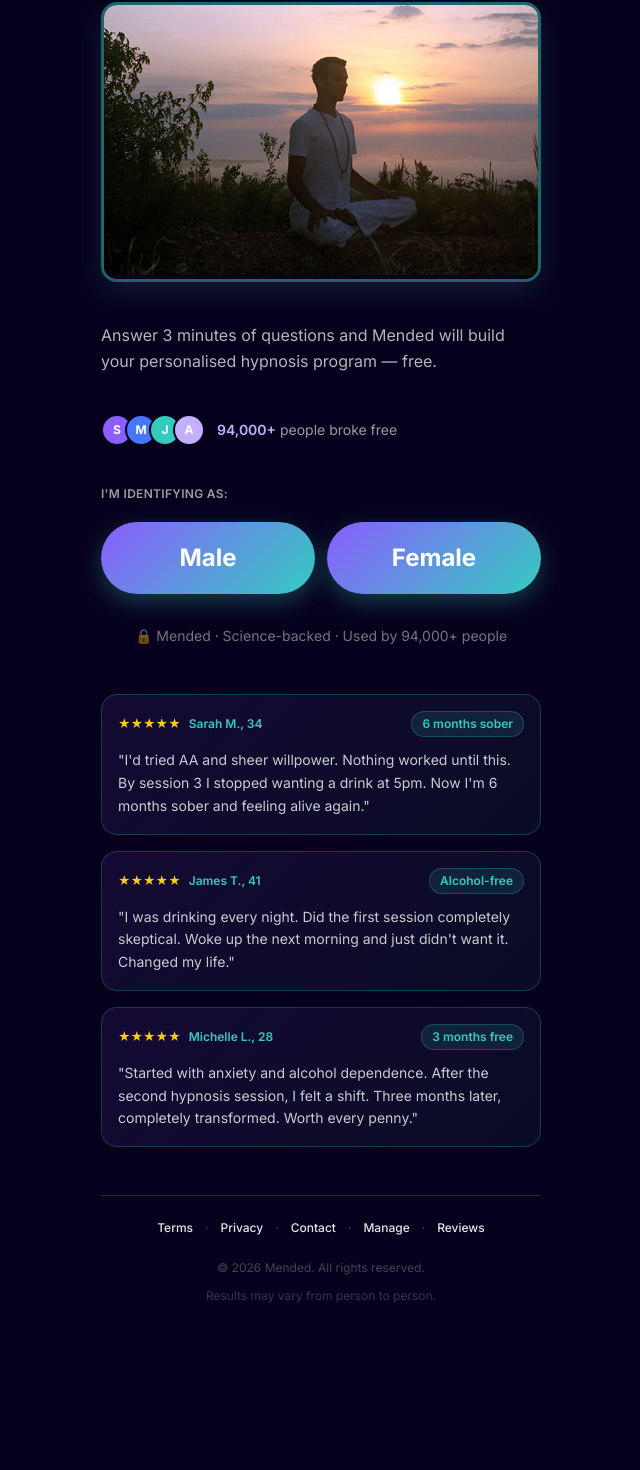
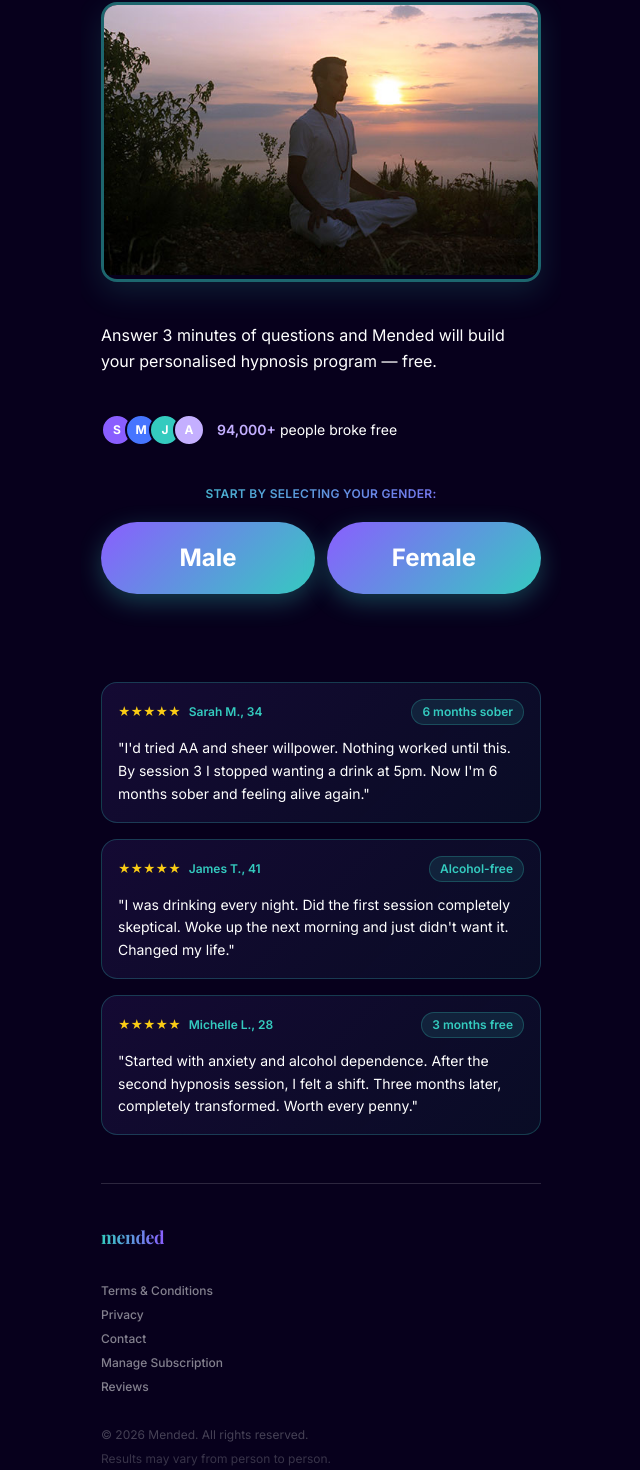
Before and after one commit to andrewhopper1974/mended, a Next.js app: page / in a window 1280 px wide. Shown: the part 248-1718 px from the top of the page, without its empty margins (319-959 px from the left). Before the commit the page ends 1592 px from the top, so only its background shows below. Built offline with nearby package versions, Linux system fonts and the light colour scheme; a web font is replaced by a local one.

Commit message:
update support email

```diff
--- a/app/contact/page.tsx
+++ b/app/contact/page.tsx
@@ -141,11 +141,11 @@ export default function ContactPage() {
           Or email us directly:
         </p>
         <a
-          href="mailto:support@quitwithhypnosis.com"
+          href="mailto:support@mended.health"
           className="text-base font-semibold"
           style={{ color: "#34CBBF" }}
         >
-          support@quitwithhypnosis.com
+          support@mended.health
         </a>
       </div>
     </motion.div>
--- a/app/manage/page.tsx
+++ b/app/manage/page.tsx
@@ -82,11 +82,11 @@ export default function ManagePage() {
               Email our support team:
             </p>
             <a
-              href="mailto:support@quitwithhypnosis.com"
+              href="mailto:support@mended.health"
               className="text-lg font-bold"
               style={{ color: "#34CBBF" }}
             >
-              support@quitwithhypnosis.com
+              support@mended.health
             </a>
             <p className="text-sm mt-3" style={{ color: "rgba(255,255,255,0.6)" }}>
               Include your email address and let us know what change you'd like to make (change plan, pause,
--- a/app/privacy/page.tsx
+++ b/app/privacy/page.tsx
@@ -126,7 +126,7 @@ export default function PrivacyPage() {
           </h2>
           <p style={{ color: "rgba(255,255,255,0.7)", lineHeight: "1.6" }}>
             Depending on your location, you may have the right to access, modify, or delete your personal data.
-            To exercise these rights, please email support@quitwithhypnosis.com. We will respond to requests within 30 days.
+            To exercise these rights, please email support@mended.health. We will respond to requests within 30 days.
           </p>
         </section>
 
@@ -144,7 +144,7 @@ export default function PrivacyPage() {
             Contact Us
           </h2>
           <p style={{ color: "rgba(255,255,255,0.7)", lineHeight: "1.6" }}>
-            For privacy-related questions, please contact support@quitwithhypnosis.com
+            For privacy-related questions, please contact support@mended.health
           </p>
         </section>
       </div>
--- a/app/refund/page.tsx
+++ b/app/refund/page.tsx
@@ -74,7 +74,7 @@ export default function RefundPage() {
             <li>
               <strong>1. Email Support</strong>
               <p className="mt-1">
-                Send an email to support@quitwithhypnosis.com with your request. Include your email address and
+                Send an email to support@mended.health with your request. Include your email address and
                 the email address you used to make the purchase.
               </p>
             </li>
@@ -137,8 +137,8 @@ export default function RefundPage() {
           </h2>
           <p style={{ color: "rgba(255,255,255,0.7)", lineHeight: "1.6" }}>
             Contact us at{" "}
-            <a href="mailto:support@quitwithhypnosis.com" style={{ color: "#34CBBF" }}>
-              support@quitwithhypnosis.com
+            <a href="mailto:support@mended.health" style={{ color: "#34CBBF" }}>
+              support@mended.health
             </a>
             {" "}and we'll be happy to answer any questions about this guarantee.
           </p>
--- a/app/terms/page.tsx
+++ b/app/terms/page.tsx
@@ -58,7 +58,7 @@ export default function TermsPage() {
           </h2>
           <ul className="space-y-2" style={{ color: "rgba(255,255,255,0.7)", lineHeight: "1.6" }}>
             <li>• Subscriptions renew automatically on a weekly, monthly, or quarterly basis</li>
-            <li>• You can cancel your subscription at any time by emailing support@quitwithhypnosis.com</li>
+            <li>• You can cancel your subscription at any time by emailing support@mended.health</li>
             <li>• Billing occurs on the date of purchase each renewal period</li>
             <li>• All prices are in USD and subject to applicable taxes</li>
           </ul>
@@ -70,7 +70,7 @@ export default function TermsPage() {
           </h2>
           <p style={{ color: "rgba(255,255,255,0.7)", lineHeight: "1.6" }}>
             If you are not satisfied with your purchase within 30 days, you are eligible for a full refund.
-            Simply email support@quitwithhypnosis.com with your request, and we will process your refund within 5 business days.
+            Simply email support@mended.health with your request, and we will process your refund within 5 business days.
           </p>
         </section>
 
@@ -113,7 +113,7 @@ export default function TermsPage() {
             Contact
           </h2>
           <p style={{ color: "rgba(255,255,255,0.7)", lineHeight: "1.6" }}>
-            For questions about these terms, please contact us at support@quitwithhypnosis.com
+            For questions about these terms, please contact us at support@mended.health
           </p>
         </section>
       </div>
--- a/components/IntroScreen.tsx
+++ b/components/IntroScreen.tsx
@@ -82,7 +82,7 @@ export default function IntroScreen({ onStart }: Props) {
 
         <p
           className="text-base leading-relaxed mb-10"
-          style={{ color: "rgba(255,255,255,0.7)" }}
+          style={{ color: "#ffffff" }}
         >
           Answer 3 minutes of questions and Mended will build your
           personalised hypnosis program — free.
@@ -105,7 +105,7 @@ export default function IntroScreen({ onStart }: Props) {
               </div>
             ))}
           </div>
-          <p className="text-sm" style={{ color: "rgba(255,255,255,0.6)" }}>
+          <p className="text-sm" style={{ color: "#ffffff" }}>
             <span className="font-semibold" style={{ color: "#c4afff" }}>
               94,000+
             </span>{" "}
@@ -113,10 +113,14 @@ export default function IntroScreen({ onStart }: Props) {
           </p>
         </div>
 
-        {/* Gender Selection - Clean Gradient Buttons */}
-        <div className="mb-8">
-          <p className="text-xs font-semibold mb-5 tracking-wide uppercase" style={{ color: "rgba(255,255,255,0.6)" }}>
-            I'm identifying as:
+        {/* Gender Selection */}
+        <div className="mb-10 text-center">
+          <p className="text-xs font-semibold mb-5 tracking-wide uppercase" style={{
+            background: "linear-gradient(90deg, #34CBBF 0%, #8A5EFF 100%)",
+            WebkitBackgroundClip: "text",
+            WebkitTextFillColor: "transparent",
+          }}>
+            Start by selecting your gender:
           </p>
           <div className="flex gap-3">
             <motion.button
@@ -151,13 +155,6 @@ export default function IntroScreen({ onStart }: Props) {
             </motion.button>
           </div>
         </div>
-
-        <p
-          className="text-center text-sm"
-          style={{ color: "rgba(255,255,255,0.45)" }}
-        >
-          🔒 Mended · Science-backed · Used by 94,000+ people
-        </p>
       </div>
 
       {/* Testimonials */}
@@ -208,7 +205,7 @@ export default function IntroScreen({ onStart }: Props) {
                 {t.tag}
               </span>
             </div>
-            <p className="text-sm leading-relaxed" style={{ color: "rgba(255,255,255,0.78)" }}>
+            <p className="text-sm leading-relaxed" style={{ color: "#ffffff" }}>
               {t.text}
             </p>
           </motion.div>
@@ -220,41 +217,42 @@ export default function IntroScreen({ onStart }: Props) {
         initial={{ opacity: 0 }}
         animate={{ opacity: 1 }}
         transition={{ delay: 1.2 }}
-        className="border-t flex justify-center items-center gap-3 pt-6 text-xs mt-12 flex-nowrap overflow-x-auto"
-        style={{
-          borderColor: "rgba(255,255,255,0.15)",
-        }}
+        className="border-t mt-12 pt-10 flex flex-col items-start gap-8"
+        style={{ borderColor: "rgba(255,255,255,0.15)" }}
       >
-        <a href="/terms" style={{ color: "rgba(255,255,255,0.9)" }} className="hover:text-white transition-colors font-medium whitespace-nowrap">
-          Terms
+        {/* Logo */}
+        <MendedLogo size="sm" />
+
+        {/* Links */}
+        <div className="flex flex-col items-start gap-2 text-xs">
+          {[
+            { label: "Terms & Conditions", href: "/terms" },
+            { label: "Privacy", href: "/privacy" },
+            { label: "Contact", href: "/contact" },
+            { label: "Manage Subscription", href: "/manage" },
+            { label: "Reviews", href: "/reviews" },
+          ].map((link) => (
+            <a
+              key={link.href}
+              href={link.href}
+              className="hover:opacity-80 transition-opacity font-medium"
+              style={{ color: "rgba(255,255,255,0.5)" }}
+            >
+              {link.label}
             </a>
-        <span style={{ color: "rgba(255,255,255,0.3)" }}>·</span>
-        <a href="/privacy" style={{ color: "rgba(255,255,255,0.9)" }} className="hover:text-white transition-colors font-medium whitespace-nowrap">
-          Privacy
-        </a>
-        <span style={{ color: "rgba(255,255,255,0.3)" }}>·</span>
-        <a href="/contact" style={{ color: "rgba(255,255,255,0.9)" }} className="hover:text-white transition-colors font-medium whitespace-nowrap">
-          Contact
-        </a>
-        <span style={{ color: "rgba(255,255,255,0.3)" }}>·</span>
-        <a href="/manage" style={{ color: "rgba(255,255,255,0.9)" }} className="hover:text-white transition-colors font-medium whitespace-nowrap">
-          Manage
-        </a>
-        <span style={{ color: "rgba(255,255,255,0.3)" }}>·</span>
-        <a href="/reviews" style={{ color: "rgba(255,255,255,0.9)" }} className="hover:text-white transition-colors font-medium whitespace-nowrap">
-          Reviews
-        </a>
-      </motion.div>
+          ))}
+        </div>
 
         {/* Copyright + Disclaimer */}
-      <div className="mt-6 px-2 space-y-3">
-        <p className="text-center text-xs" style={{ color: "rgba(255,255,255,0.25)" }}>
+        <div className="flex flex-col items-start gap-2 pb-2">
+          <p className="text-xs" style={{ color: "rgba(255,255,255,0.25)" }}>
             © 2026 Mended. All rights reserved.
           </p>
-        <p className="text-center text-xs" style={{ color: "rgba(255,255,255,0.2)" }}>
+          <p className="text-xs" style={{ color: "rgba(255,255,255,0.2)" }}>
             Results may vary from person to person.
           </p>
         </div>
       </motion.div>
+    </motion.div>
   );
 }
```
Lines whose indentation alone changed are shown as unchanged.
